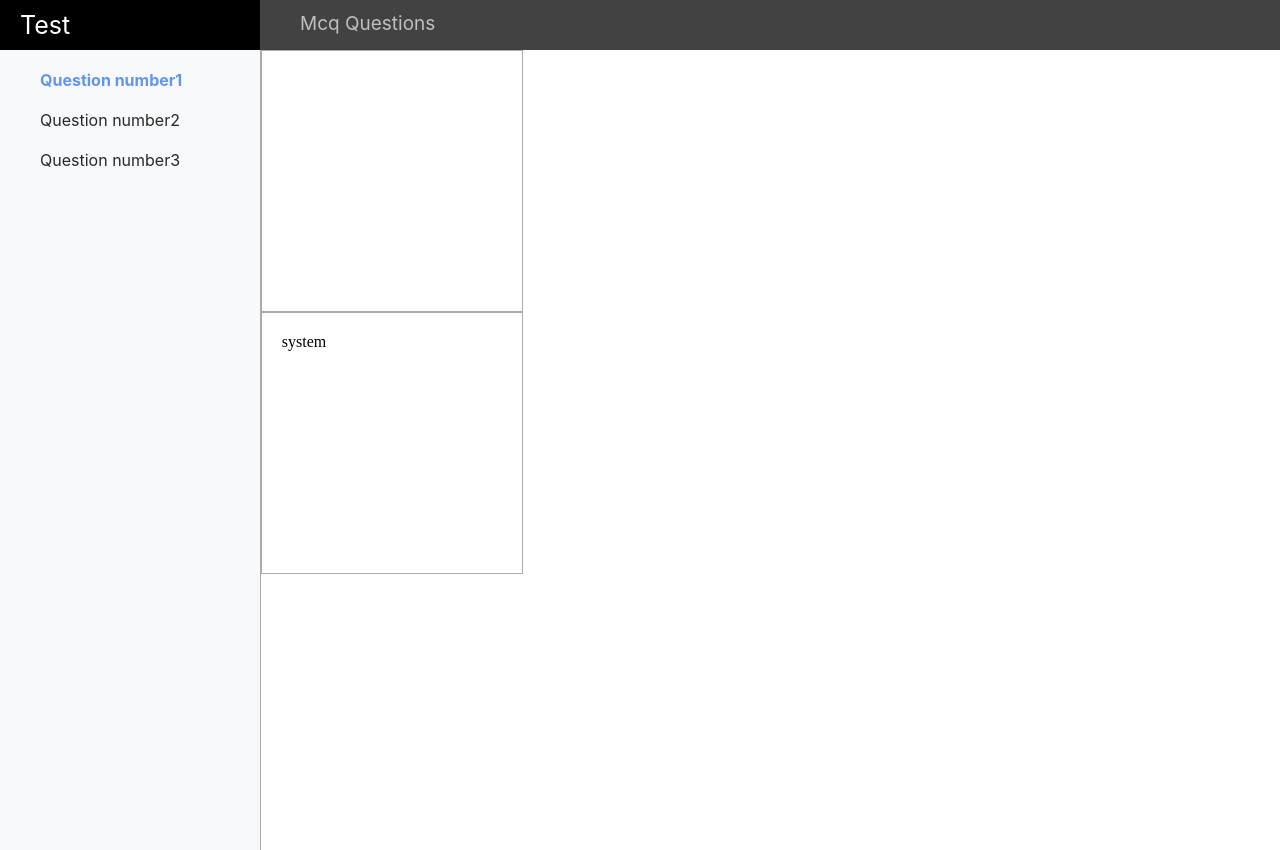
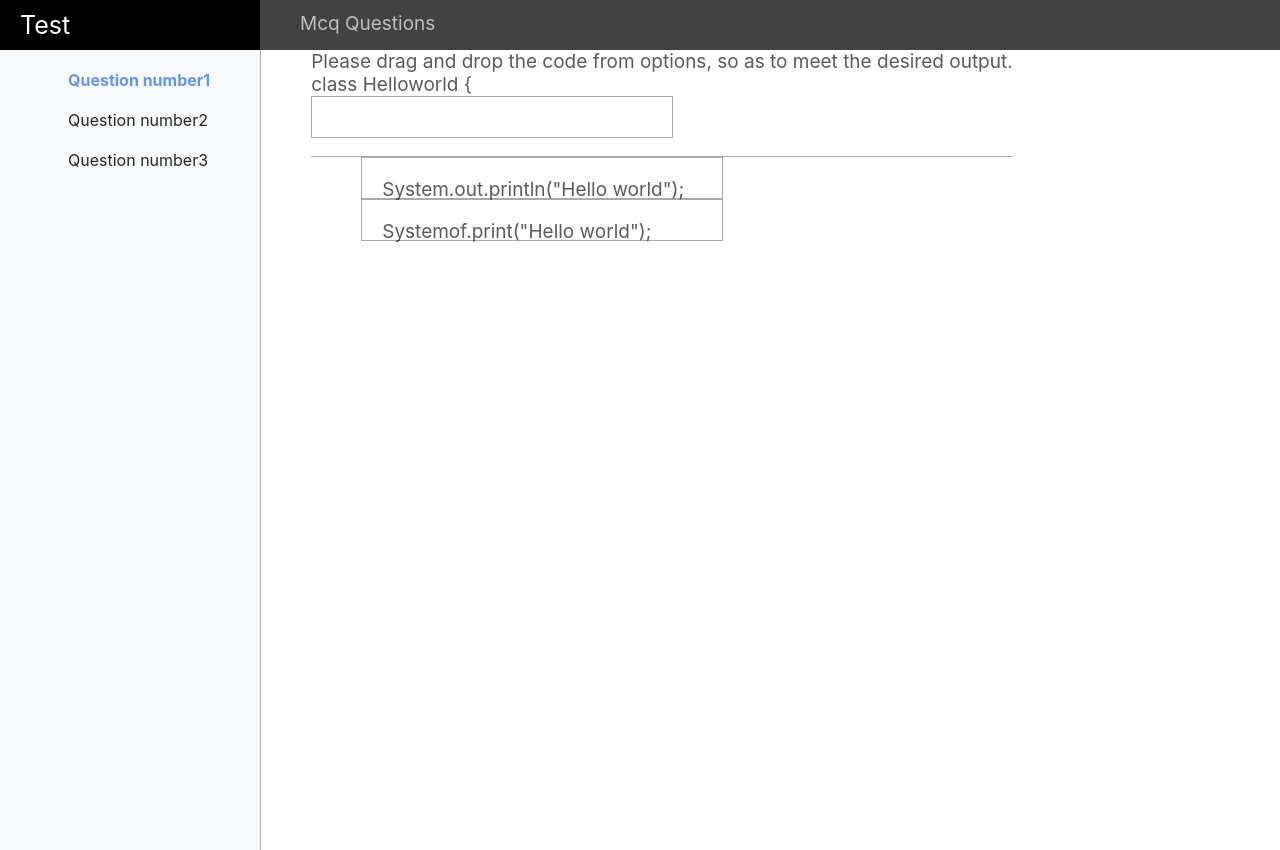
Before and after one commit to Atharva1449/Questionnaire, a plain HTML site: page index.html in a window 1280 px wide. Drawn offline with Linux system fonts and the light colour scheme.

Commit message:
setup question div

```diff
--- a/index.html
+++ b/index.html
@@ -15,25 +15,42 @@
 </div>
 
 <div id="maindiv">
-  <div id="leftdiv">
+  <div id="questiondiv">
+    <p>Please drag and drop the code from options, so as to meet the desired output.<br>class Helloworld {<br> </p>
+
+
+      <div id="div1" ondrop="drop(event)" ondragover="allowDrop(event)"></div>
+      <br >
+     <div id="options">
+
+      <div id="div1" ondrop="drop(event)" ondragover="allowDrop(event)">
+      <div id="div2"  draggable="true" ondragstart="drag(event)">
+
+        <p>System.out.println("Hello world");</p>
+      </div>
+
+      </div>
+
+      <div id="div3" ondrop="drop(event)" ondragover="allowDrop(event)">
+      <div id="div4"  draggable="true" ondragstart="drag(event)">
+
+        <p>Systemof.print("Hello world");</p>
+      </div>
+
+     </div>
+
+    </div>
+  </div>
+  <div id="sidenavdiv">
     <ul>
       <li><a href="index.html" style="color: cornflowerblue; font-weight: bold;">Question number1</a></li>
       <li><a href="question2.html">Question number2</a></li>
       <li><a href="question3.html">Question number3</a></li>
     </ul>
+
+
   </div>
 
-  <div id="rightdiv">
-    <div id="div1" ondrop="drop(event)" ondragover="allowDrop(event)"></div>
-    <br >
-
-    <div id="div1" ondrop="drop(event)" ondragover="allowDrop(event)"/>
-    <div id="div2"  draggable="true" ondragstart="drag(event)">
-
-      <p>system</p>
-    </div>
-
-  </div>
 </div>
 
 
--- a/styles.css
+++ b/styles.css
@@ -1,12 +1,16 @@
+
 #uppernav{
+
     background-color: rgba(0, 0, 0, 0.74);
     height: 50px;
-
+    width :100%;
 }
 html,body{
     height: 100%;
 }
+
 #maindiv{
+
 float: left;
 height: 100%;
 }
@@ -28,32 +32,49 @@ background-color: black;
     padding-top: 12px;
    margin-left: 300px;
 }
-#leftdiv ul{
+#sidenavdiv ul{
     padding-bottom: 100%;
 }
-#leftdiv li{
-margin-left: 40px;
+#sidenavdiv li{
+margin-left: 18px;
 margin-top: 20px;
 list-style-type: none;
 font-family:-apple-system, BlinkMacSystemFont, 'Segoe UI', Roboto, Oxygen, Ubuntu, Cantarell, 'Open Sans', 'Helvetica Neue', sans-serif
 }
-#leftdiv a{
+#sidenavdiv a{
  text-decoration: none;
  color: rgba(0, 0, 0, 0.842);
 }
-#leftdiv{
+#questiondiv{
+
+    float: right;
+height: 100%;
+padding-left: 50px;
+padding-right:77.64px;
+}
+#sidenavdiv{
+
     float: left;
+
 background-color: #F7F9FA;
 border-right: 1px solid #aaaaaa;
-height: 100%;
-padding-right:77.64px;
+    height: 100%;
+   padding-right: 50px;
+    padding-left: 50px;
 }
-#rightdiv{
-    float: right;
+#questiondiv p{
 
+    font-family: -apple-system, BlinkMacSystemFont, 'Segoe UI', Roboto, Oxygen, Ubuntu, Cantarell, 'Open Sans', 'Helvetica Neue', sans-serif;
+    font-size: 19px;
+    color: rgba(7, 7, 7, 0.664);
 }
-#div1 {width:240px;height:240px;padding:10px;border:1px solid #aaaaaa;float:left;}
-#div2 {width:240px;height:240px;padding:10px;float:left;}
+#options{
+    border-top: 1px solid #aaaaaa;
+    padding-left: 50px;
+}
+
+#div1, #div3 {width:340px;height:20px;padding:10px;border:1px solid #aaaaaa;}
+#div2, #div4 {width:340px;height:20px;padding:10px;}
 
 
 html, body, div, span, applet, object, iframe, h1, h2, h3, h4, h5, h6, p, blockquote, pre, a, abbr, acronym, address, big, cite, code, del, dfn, em, font, img, ins, kbd, q, s, samp, small, strike, strong, sub, sup, tt, var, b, u, i, center, dl, dt, dd, ol, ul, li, fieldset, form, label, legend, caption {
@@ -62,6 +83,8 @@ html, body, div, span, applet, object, iframe, h1, h2, h3, h4, h5, h6, p, blockq
     border: 0;
     outline: 0;
     font-size: 100%;
+
+
     vertical-align: baseline;
     background: transparent;
 }
```
